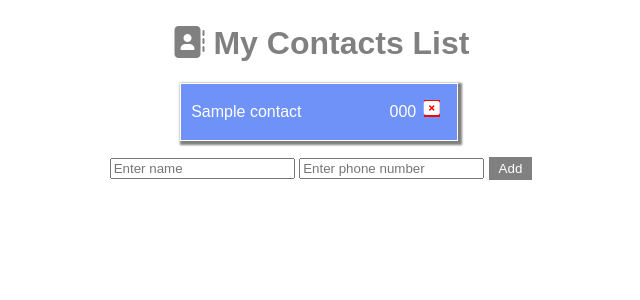
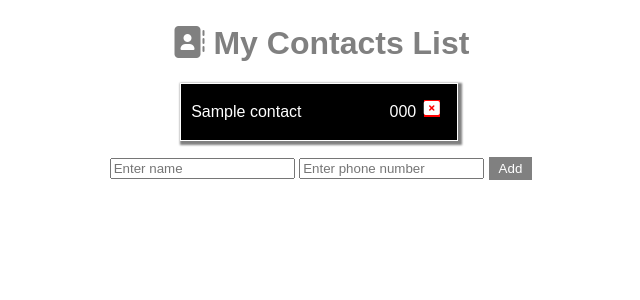
Before and after one commit to 2010991529/Contact_list, a Node server app: page / in a window 1280 px wide. Shown: the top 300 px of the page, without its empty margins (319-959 px from the left). Run offline with Node 20, Linux system fonts and the light colour scheme; tables that the repository leaves empty hold one stand-in row (values such as "Sample post"); some libraries are stand-ins or nearby versions.

Commit message:
change in css

```diff
--- a/assets/css/home.css
+++ b/assets/css/home.css
@@ -24,7 +24,7 @@ body{
     display: flex;
     padding: 3px 10px;
     border: 1px solid white;
-    background-color: #6f92f9;
+    background-color: black;
     box-shadow: 2px 2px 2px 2px grey;
     color: white;
     width: 20%;
```
